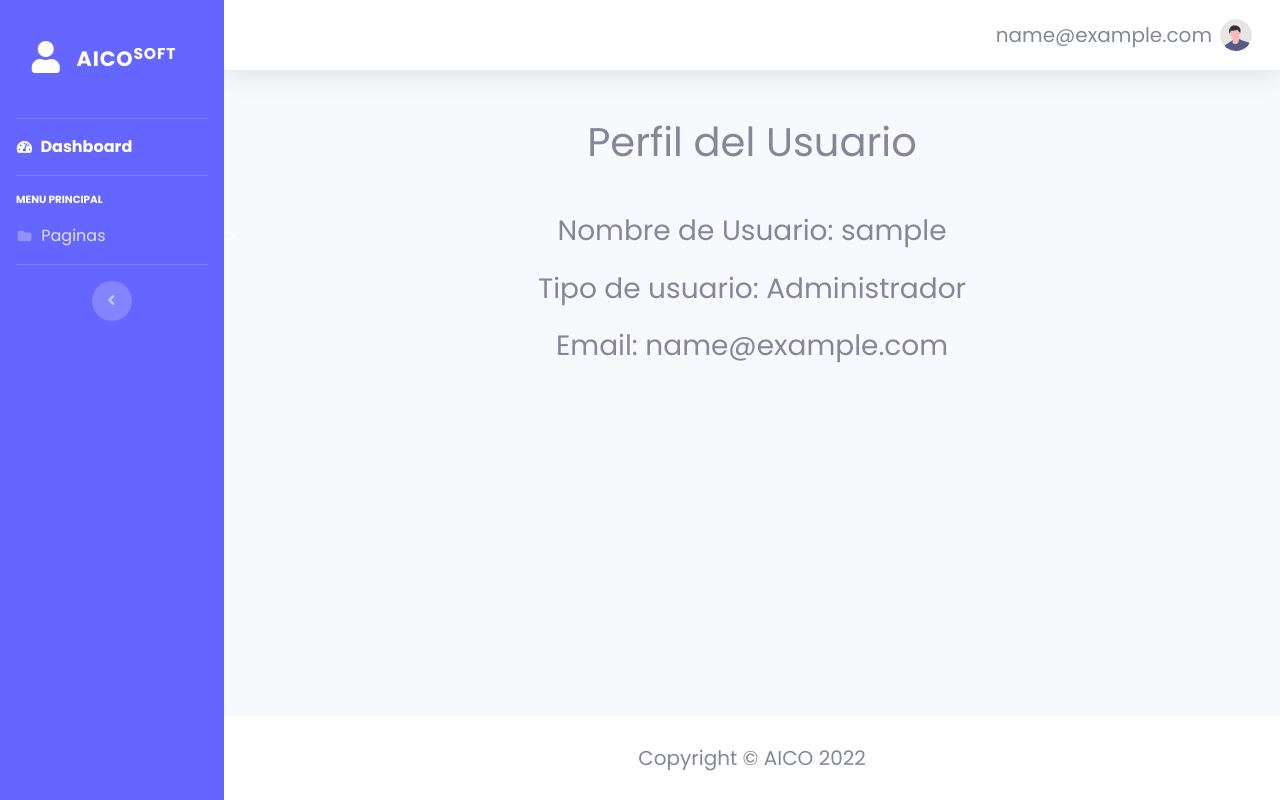
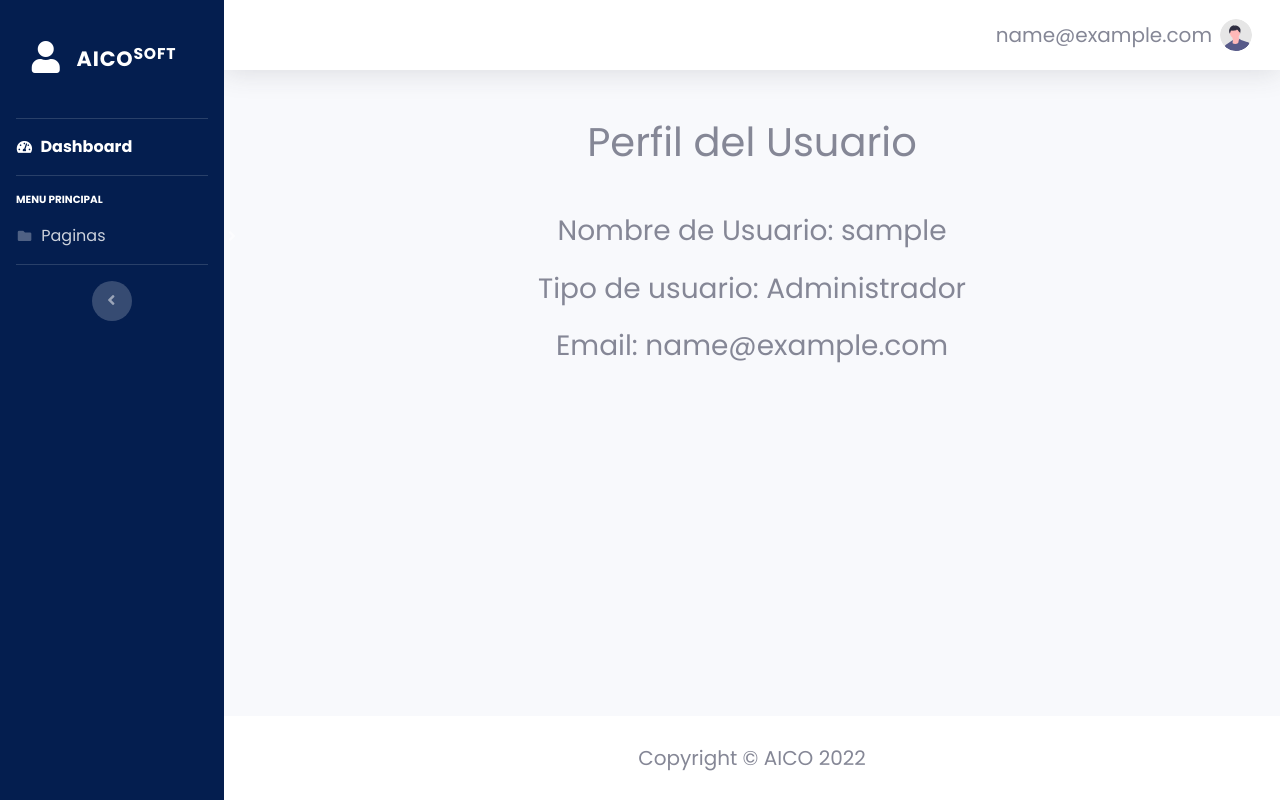
Before and after one commit to DevGragy/AICOSoft, a PHP site: page /perfil.php in a window 1280 px wide. Run offline with PHP 8.4, Linux system fonts and the light colour scheme; the visitor is signed in with stand-in values (Sample User, id 1).

Commit message:
Correccion de color de fondo

```diff
--- a/view/includes/header.php
+++ b/view/includes/header.php
@@ -18,9 +18,10 @@
     <!-- Page Wrapper -->
     <div id="wrapper">
         <!-- Sidebar -->
-        <ul class="navbar-nav sidebar sidebar-dark accordion" id="accordionSidebar" style="background-color: rgb(101, 101, 255);">
+        <ul class="navbar-nav sidebar sidebar-dark accordion" id="accordionSidebar" style="background-color: #041e4f;">
             <!-- Sidebar - Brand -->
-            <a class="sidebar-brand d-flex align-items-center justify-content-center" href="dashboard.php" style="font-size: 1.3rem;">
+            <a class="sidebar-brand d-flex align-items-center justify-content-center" href="dashboard.php"
+                style="font-size: 1.3rem;">
                 <div class="sidebar-brand-icon">
                     <i class="fas fa-user"></i>
                 </div>
```
